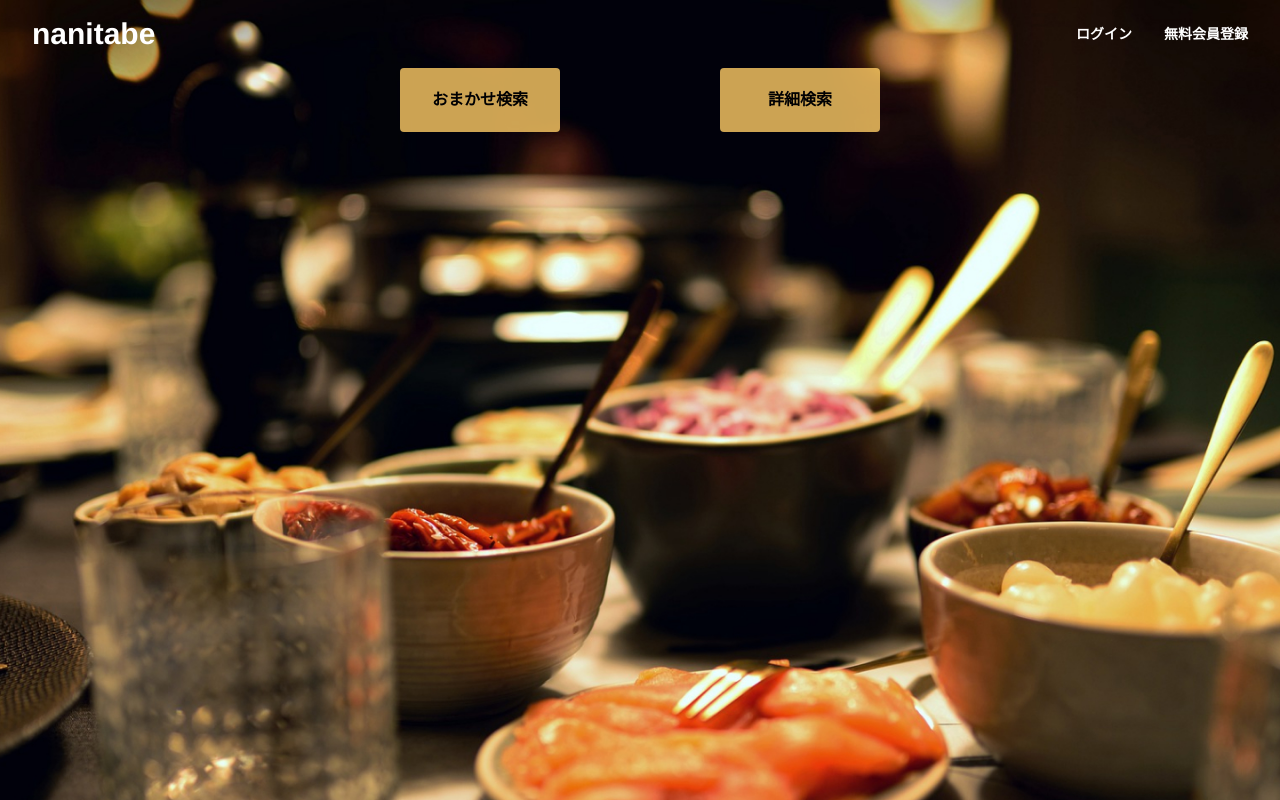
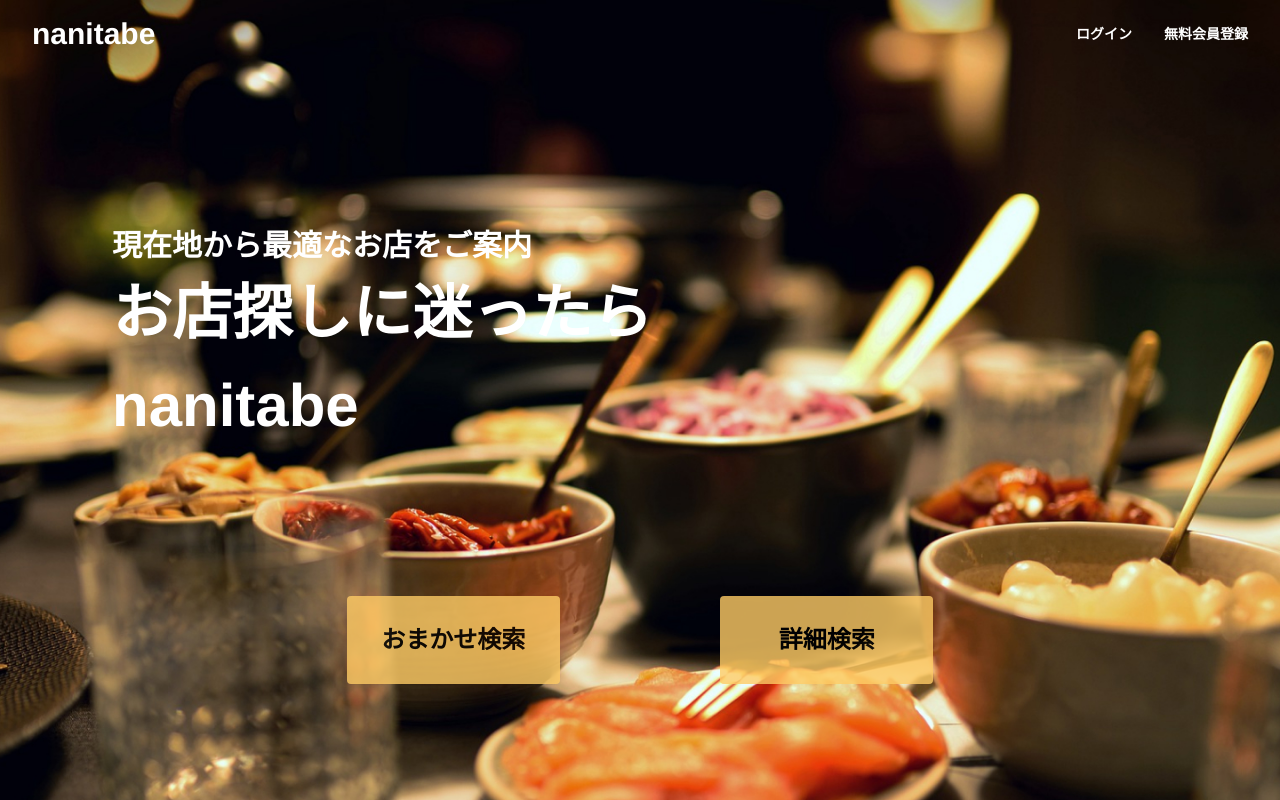
Before and after one commit to suzuki1108/nanitabe-front, a Vue app: page / in a window 1280 px wide. Built offline with nearby package versions, Linux system fonts and the light colour scheme.

Commit message:
ホーム画面完成

```diff
--- a/src/components/HomeScreenButton.vue
+++ b/src/components/HomeScreenButton.vue
@@ -1,7 +1,7 @@
 <template>
   <router-link
     :to="url"
-    class="text-center w-40 py-5 bg-primary opacity-80 font-bold rounded hover:opacity-100"
+    class="text-center text-xl md:text-2xl w-40 md:w-2/12 py-5 md:py-7 bg-primary opacity-80 font-bold drop-shadow-lg rounded hover:opacity-100"
   >
     <slot></slot>
   </router-link>
--- a/src/views/Home.vue
+++ b/src/views/Home.vue
@@ -1,7 +1,12 @@
 <template>
   <div class="home relative w-full min-h-screen bg-cover bg-no-repeat">
     <header-component :is_bg_clear="true" />
-    <div class="flex justify-center gap-5 md:gap-40">
+    <div class="pt-40 pl-10 md:pl-28 text-white font-bold">
+      <p class="text-lg md:text-3xl">現在地から最適なお店をご案内</p>
+      <p class="pt-5 text-4xl md:text-6xl">お店探しに迷ったら</p>
+      <p class="pt-8 text-4xl md:text-6xl">nanitabe</p>
+    </div>
+    <div class="pt-40 flex justify-center gap-5 md:gap-40">
       <home-screen-button url="/">おまかせ検索</home-screen-button>
       <home-screen-button url="/">詳細検索</home-screen-button>
     </div>
```
